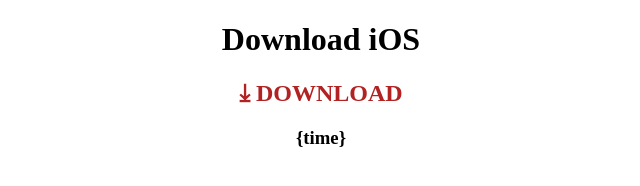
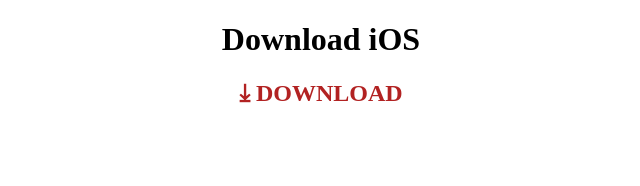
Before and after one commit to zamith/casamento-jojo-bruno, a plain HTML site: page index.html in a window 1280 px wide. Shown: the full height of the page, 319-959 px from the left. Drawn offline with Linux system fonts and the light colour scheme.

Commit message:
Remove time

```diff
--- a/index.html
+++ b/index.html
@@ -11,6 +11,5 @@
 <body>
   <h1>Download iOS</h1>
   <h2><a href=itms-services://?action=download-manifest&url=https://zamith.github.io/casamento-jojo-bruno/manifest.plist>⤓ DOWNLOAD</a></h2>
-  <h3>{time}</h3>
 </body>
 </html>
```
